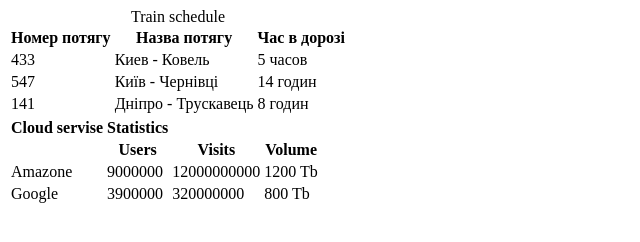
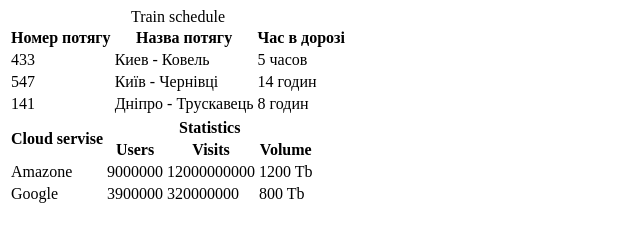
Before and after one commit to AndriiB0ndarenk0/test, a plain HTML site: page index.html in a window 1280 px wide. Shown: the whole page, without its empty margins (0-640 px from the left). Drawn offline with Linux system fonts and the light colour scheme.

Commit message:
Обєднуємо ячейки

```diff
--- a/index.html
+++ b/index.html
@@ -39,13 +39,10 @@
    <table>
        <thead>
            <tr>
-                <th>Cloud servise</th>
-                <th>Statistics</th>
-                <th></th>
-                <th></th>
+                <th rowspan="2">Cloud servise</th>
+                <th colspan="3">Statistics</th>
            </tr>
            <tr>
-                <th></th>
                 <th>Users</th>
                 <th>Visits</th>
                 <th>Volume</th>
```
